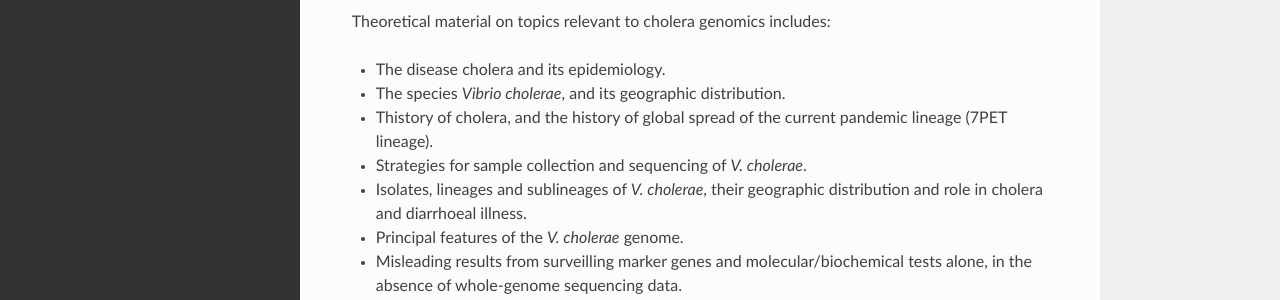
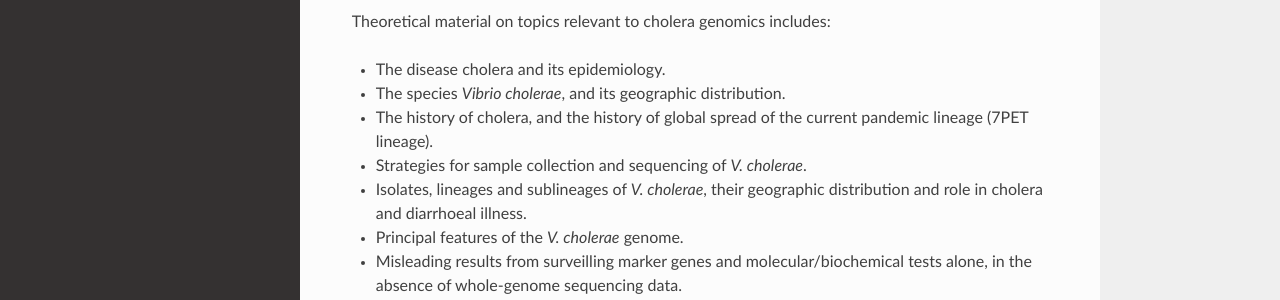
Before and after one commit to avrilcoghlan/cholerabook, a Sphinx documentation site: the page built from docs/source/index.rst, in a window 1280 px wide and 900 px high. Shown: the part 438-738 px from the top of the window. Built offline with Sphinx 7.4.7 and the Read the Docs theme 2.0.0, drawn with Linux system fonts in a browser that asks for light colours.

Commit message:
Update index.rst

```diff
--- a/docs/source/index.rst
+++ b/docs/source/index.rst
@@ -13,7 +13,7 @@ Theoretical material on topics relevant to cholera genomics includes:
 
 * The disease cholera and its epidemiology.
 * The species *Vibrio cholerae*, and its geographic distribution.
-* Thistory of cholera, and the history of global spread of the current pandemic lineage (7PET lineage).
+* The history of cholera, and the history of global spread of the current pandemic lineage (7PET lineage).
 * Strategies for sample collection and sequencing of *V. cholerae*.
 * Isolates, lineages and sublineages of *V. cholerae*, their geographic distribution and role in cholera and diarrhoeal illness.
 * Principal features of the *V. cholerae* genome.
```
